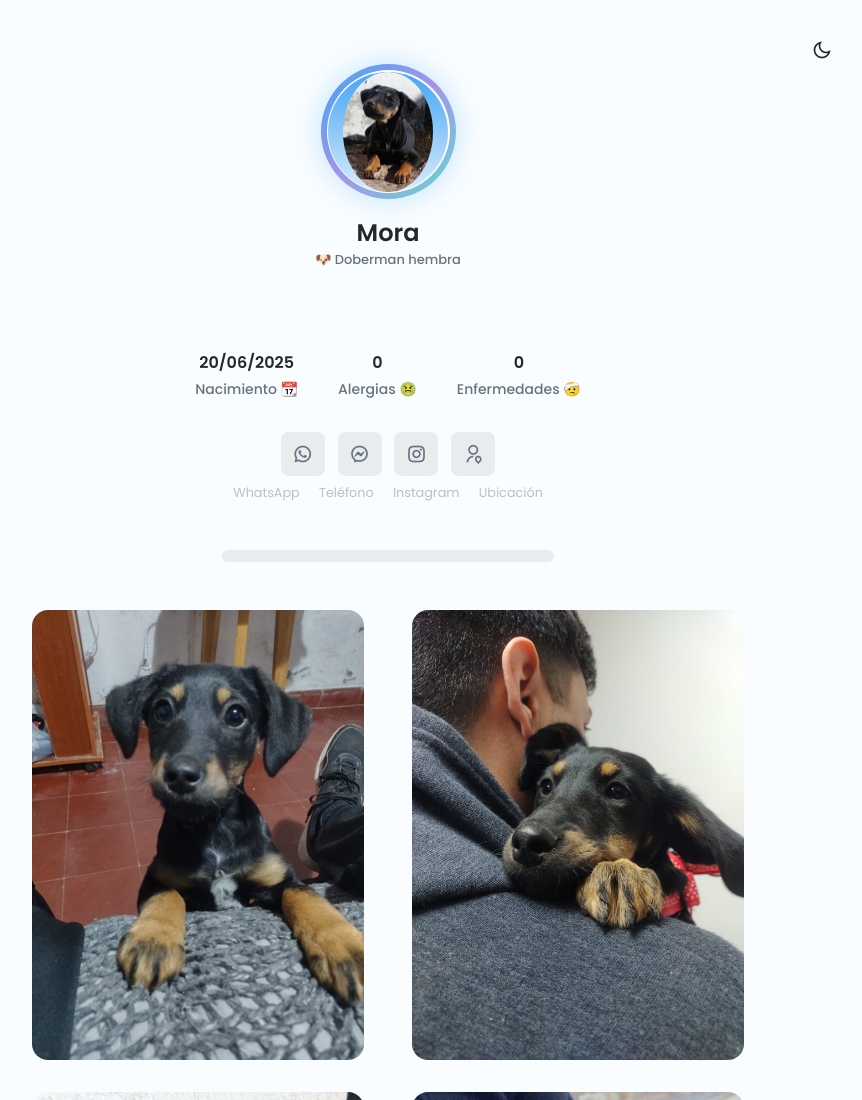
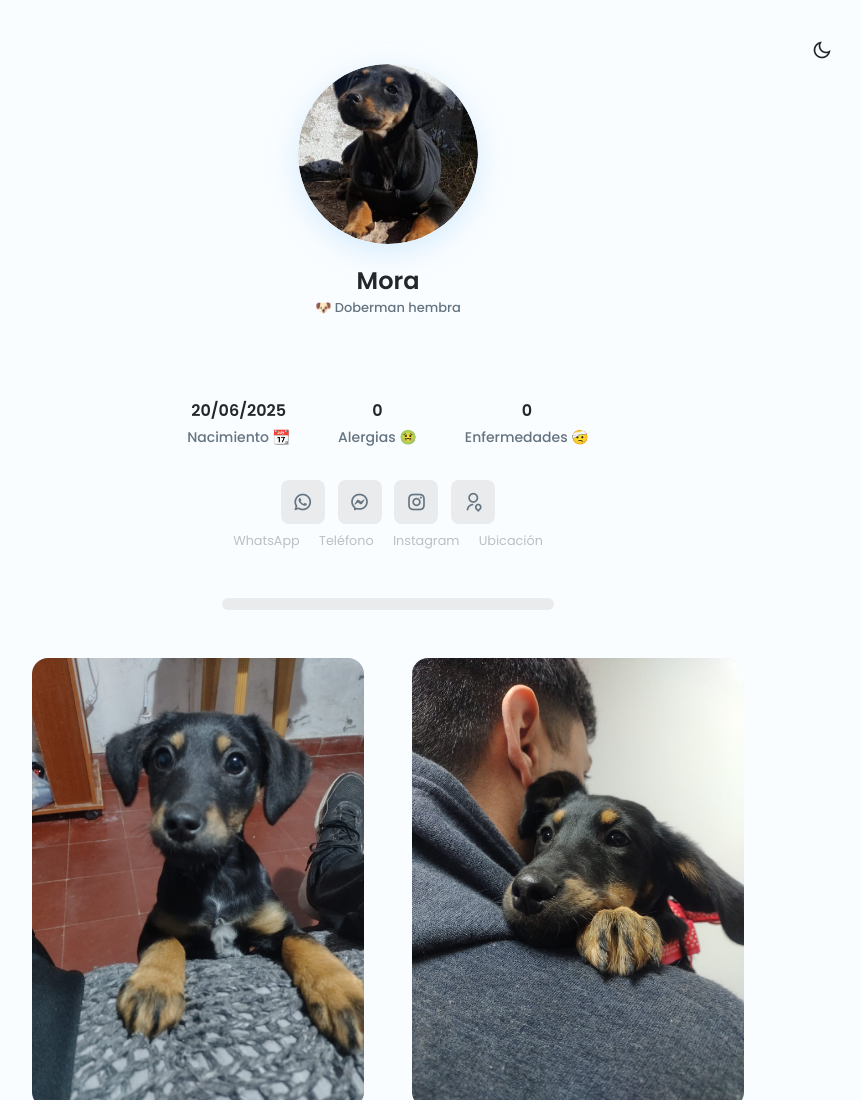
Before and after one commit to Gianp2/pet, a plain HTML site: page index.html in a window 1280 px wide. Shown: the top 1100 px of the page, without its empty margins (252-1114 px from the left). Drawn offline with nearby package versions, Linux system fonts and the light colour scheme.

Commit message:
Update styles.css

```diff
--- a/assets/css/styles.css
+++ b/assets/css/styles.css
@@ -77,18 +77,7 @@ img {
   height: auto;
 }
 
-
 /*=============== THEME ===============*/
-
-
-/*========== Variables Dark theme ==========*/
-
-
-/*==========
-    Color changes in some parts of
-    the website, in light theme
-==========*/
-
 
 /*=============== REUSABLE CSS CLASSES ===============*/
 .container {
@@ -103,166 +92,113 @@ img {
 }
 
 /*=============== PROFILE ===============*/
-.profile{
+.profile {
   position: relative;
   padding-top: 3rem;
 }
-.profile__container{
+
+.profile__container {
   row-gap: 2rem;
 }
-.profile__data{
+
+.profile__data {
   display: grid;
   text-align: center;
 }
-.profile__perfil
-{
-  width: 100px;
-  height: 100px;
-  background: linear-gradient(180deg,
-              hsla(var(--hue), var(--sat), var(--lig), 1) 0%,
-              hsla(var(--hue), var(--sat), var(--lig), .2) 100%);
-  border-radius: 50%;
-  overflow: hidden;
-  display: flex;
-  align-items: flex-end;
-  justify-content: center;
 
-}
-.profile__perfil img{
-  width: 80px;
-}
-
-
-.profile__border {
-  position: relative;
-  justify-self: center;
-  width: 160px; /* más grande */
-  height: 160px;
-  border-radius: 50%;
-  display: grid;
-  place-items: center;
-  margin-bottom: 1.2rem;
-  background: linear-gradient(135deg,
-              hsl(var(--hue), var(--sat), var(--lig)),
-              hsl(250, 66%, 75%),
-              hsl(174, 63%, 62%));
-  box-shadow: 0 0 30px hsla(var(--hue), var(--sat), var(--lig), 0.3);
-  overflow: hidden;
-}
-
-.profile__border::before {
-  content: "";
-  position: absolute;
-  inset: 6px; /* grosor del borde */
-  background-color: var(--container-color);
-  border-radius: 50%;
-  z-index: 0;
-}
-
+/* 🔹 FOTO DE PERFIL SIN BORDES - MÁS GRANDE */
 .profile__perfil {
   position: relative;
-  width: 140px; /* más grande que antes */
-  height: 140px;
+  width: 160px; /* 🔹 MÁS GRANDE */
+  height: 160px; /* 🔹 MÁS GRANDE */
   border-radius: 50%;
   overflow: hidden;
   display: flex;
   align-items: center;
   justify-content: center;
-  z-index: 1;
+  margin: 0 auto 1.2rem;
+  /* 🔹 SIN BORDES - Solo sombra suave */
+  box-shadow: 0 8px 32px hsla(var(--hue), var(--sat), var(--lig), 0.2);
+  transition: transform 0.4s ease, box-shadow 0.4s ease;
+}
+
+.profile__perfil:hover {
+  transform: scale(1.05);
+  box-shadow: 0 12px 40px hsla(var(--hue), var(--sat), var(--lig), 0.3);
 }
 
 .profile__perfil img {
-  width: 100%;
+  width: 100%; /* 🔹 OCUPA TODO EL ESPACIO */
   height: 100%;
   object-fit: cover;
   border-radius: 50%;
-  transition: transform 0.4s ease, box-shadow 0.4s ease;
+  /* 🔹 SIN BORDES - Solo la imagen pura */
 }
 
-.profile__perfil:hover img {
-  transform: scale(1.08); /* ligero zoom */
-  box-shadow: 0 0 20px hsla(var(--hue), var(--sat), var(--lig), 0.5);
+.profile__name {
+  font-size: var(--h2-font-size);
 }
 
-
-.profile__perfil {
-  position: relative;
-  width: 130px; /* 🔹 un poco más grande también */
-  height: 130px;
-  border-radius: 50%;
-  overflow: hidden;
-  display: flex;
-  align-items: center;
-  justify-content: center;
-  z-index: 1;
-}
-
-.profile__perfil img {
-  width: 100%;
-  height: 100%;
-  object-fit: cover;
-  border-radius: 50%;
-  transition: transform 0.4s ease, box-shadow 0.4s ease;
-}
-
-.profile__perfil:hover img {
-  transform: scale(1.05);
-  box-shadow: 0 0 15px hsla(var(--hue), var(--sat), var(--lig), 0.4);
-}
-
-.profile__name{
-  font-size: var(--h2-font-size);
-}
-.profile__profession{
+.profile__profession {
   font-size: var(--smaller-font-size);
   font-weight: 500;
   color: var(--text-color);
   margin-bottom: 1rem;
 }
-.profile__social{
+
+.profile__social {
   display: flex;
   justify-content: center;
   column-gap: .75rem;
 }
-.profile__social-link{
+
+.profile__social-link {
   font-size: 1.25rem;
   color: var(--title-color);
   transition: .3s;
 }
-.profile__social-link:hover{
+
+.profile__social-link:hover {
   color: var(--first-color);
 }
-.profile__info{
+
+.profile__info {
   grid-template-columns: repeat(3, max-content);
   justify-content: center;
   column-gap: 2.5rem;
 }
-.profile__info-group{
+
+.profile__info-group {
   text-align: center;
 }
-.profile__info-number{
+
+.profile__info-number {
   font-size: var(--normal-font-size);
   margin-bottom: .25rem;
 }
-.profile__info-description{
+
+.profile__info-description {
   font-size: var(--smaller-font-size);
   font-weight: 500;
 }
+
 .profile__buttons,
-.profile__buttons-small{
+.profile__buttons-small {
   display: flex;
   align-items: center;
   justify-content: center;
 }
-.profile__buttons{
+
+.profile__buttons {
   column-gap: 1rem;
 }
-.profile__buttons-small{
 
+.profile__buttons-small {
   column-gap: .25rem;
 }
+
 /*=============== BUTTONS ===============*/
-.button{
+.button {
   display: inline-flex;
   align-items: center;
   column-gap: .5rem;
@@ -273,26 +209,31 @@ img {
   transition: .3s;
   box-shadow: 0 8px 24px hsla(var(--hue), var(--sat), var(--lig), .25);
 }
-.button i{
+
+.button i {
   font-size: 1.25rem;
 }
-.button:hover{
+
+.button:hover {
   background-color: var(--first-color-alt);
 }
-.button__small{
+
+.button__small {
   padding: .75rem;
   box-shadow: none;
 }
-.button__gray{
+
+.button__gray {
   background-color: var(--text-color-lighten);
   color: var(--text-color);
 }
-.button__gray:hover{
+
+.button__gray:hover {
   background-color: var(--text-color-light);
 }
 
 /*=============== FILTERS TABS ===============*/
-.filters__content{
+.filters__content {
   margin: 2rem 0 2.5rem;
   background-color: var(--text-color-lighten);
   padding: .375rem;
@@ -301,7 +242,8 @@ img {
   justify-content: space-between;
   column-gap: .5rem;
 }
-.filters__button{
+
+.filters__button {
   width: 100%;
   border: none;
   outline: none;
@@ -315,24 +257,24 @@ img {
   background-color: transparent;
   transition: .3s;
 }
-.filters__button:hover{
+
+.filters__button:hover {
   background-color: var(--body-color);
 }
 
-
-
 /*=============== PROJECTS ===============*/
-.projects__card{
+.projects__card {
   position: relative;
   border-radius: 1rem;
   overflow: hidden;
 }
-.projects__card img{
+
+.projects__card img {
   width: 100%;
   height: 100%;
+}
 
-}
-.projects__modal{
+.projects__modal {
   position: absolute;
   width: 100%;
   height: 100%;
@@ -340,97 +282,108 @@ img {
   left: 0;
   background: linear-gradient(180deg,
               hsla(var(--hue), 24%, 40%, .3) 0%,
-              hsla(var(--hue), 24%, 4%, 1) 95%
-
-              );
+              hsla(var(--hue), 24%, 4%, 1) 95%);
   display: grid;
   align-items: flex-end;
   padding: 1.5rem 1.25rem;
   transition: .3s;
 }
+
 .projects__subtitle,
-.projects__title{
+.projects__title {
   color: #fff;
 }
-.projects__subtitle{
+
+.projects__subtitle {
   font-size: var(--smaller-font-size);
 }
-.projects__title{
+
+.projects__title {
   font-size: var(--h3-font-size);
   margin-bottom: .75rem;
+}
 
-}
-.projects__button{
+.projects__button {
   padding: .5rem;
 }
-.projects__card:hover .projects__modal{
+
+.projects__card:hover .projects__modal {
   bottom: 0;
 }
+
 /*=============== SKILLS ===============*/
-.skills__content{
+.skills__content {
   row-gap: 3.5rem;
 }
-.skills__title{
+
+.skills__title {
   margin-bottom: 1.5rem;
   font-size: var(--h3-font-size);
   text-align: center;
 }
-.skills__box{
+
+.skills__box {
   display: flex;
   justify-content: center;
   column-gap: 3rem;
 }
-.skills__group{
+
+.skills__group {
   display: grid;
   align-content: flex-start;
   row-gap: 1rem;
 }
-.skills__data{
+
+.skills__data {
   display: flex;
   column-gap: .5rem;
 }
-.skills__data i{
+
+.skills__data i {
   font-size: 1rem;
   color: var(--first-color);
 }
-.skills__name{
+
+.skills__name {
   font-size: var(--normal-font-size);
   font-weight: 500;
   line-height: 18px;
 }
-.skills__level
-{
+
+.skills__level {
   font-size: var(--small-font-size);
 }
+
 /* Hide and show projects & skills */
-.filters [data-content]{
+.filters [data-content] {
   display: none;
 }
-.filters__active[data-content]{
+
+.filters__active[data-content] {
   display: grid;
 }
 
 /* Activate button filter */
-.filter-tab-active{
+.filter-tab-active {
   background-color: var(--body-color);
 }
 
 /*=============== FOOTER ===============*/
-.footer{
+.footer {
   text-align: center;
 }
-.footer__copy{
+
+.footer__copy {
   display: block;
   margin: 2.5rem 0 2rem;
   font-size: var(--small-font-size);
   color: var(--text-color-light);
 }
 
-
 /*=============== SCROLL BAR ===============*/
 
 /* theme */
-.change-theme{
+.change-theme {
   position: absolute;
   top: 1.5rem;
   right: 0;
@@ -439,125 +392,142 @@ img {
   cursor: pointer;
   transition: .3s;
 }
-.change-theme:hover{
-  color: var(--first-color) ;
+
+.change-theme:hover {
+  color: var(--first-color);
 }
-body.dark-theme{
+
+body.dark-theme {
   --title-color: hsl(var(--hue), 12%, 95%);
   --text-color: hsl(var(--hue), 12%, 75%);
   --body-color: hsl(var(--hue), 40%, 8%);
   --container-color: hsl(var(--hue), 24%, 12%);
 }
-/* Colors changues in some parts of the website, in light theme */
-.dark-theme .button__gray
-{
+
+/* Colors changes in some parts of the website, in light theme */
+.dark-theme .button__gray {
   background-color: var(--container-color);
 }
-.dark-theme .button__gray:hover{
+
+.dark-theme .button__gray:hover {
   background-color: hsl(var(--hue), 24%, 16%);
 }
-.dark-theme .filters__content{
+
+.dark-theme .filters__content {
   background-color: var(--container-color);
 }
-.dark-theme::-webkit-scrollbar{
+
+.dark-theme::-webkit-scrollbar {
   background-color: hsl(var(--hue), 8%, 16%);
 }
-.dark-theme::-webkit-scrollbar-thumb{
+
+.dark-theme::-webkit-scrollbar-thumb {
   background-color: hsl(var(--hue), 8%, 24%);
 }
-.dark-theme::-webkit-scrollbar-thumb:hover{
+
+.dark-theme::-webkit-scrollbar-thumb:hover {
   background-color: hsl(var(--hue), 8%, 32%);
 }
+
 /*=============== BREAKPOINTS ===============*/
 /* For small devices */
 @media screen and (max-width: 320px) {
-    .container{
+  .container {
     margin-left: 1rem;
     margin-right: 1rem;
   }
-    .profile__info{
+
+  .profile__info {
     column-gap: 1.5rem;
   }
-    .profile__buttons{
+
+  .profile__buttons {
     flex-direction: column;
     row-gap: 1rem;
+  }
 
-    }
-    .skills__box{
+  .skills__box {
     column-gap: 1rem;
   }
 }
 
 /* For medium devices */
-@media screen and (min-width: 576px){
-  .projects__content{
+@media screen and (min-width: 576px) {
+  .projects__content {
     grid-template-columns: 332px;
     justify-content: center;
   }
-  .filters__content{
+
+  .filters__content {
     width: 332px;
     margin: 3rem auto;
-
   }
 }
-@media screen and (min-width: 776px){
-  .projects__content, .skills__content{
+
+@media screen and (min-width: 776px) {
+  .projects__content,
+  .skills__content {
     grid-template-columns: repeat(2, 332px);
   }
-  .skills__content{
+
+  .skills__content {
     justify-content: center;
     column-gap: 3rem;
   }
 }
+
 /* For large devices */
-@media screen and (min-width: 992px){
-  .container{
+@media screen and (min-width: 992px) {
+  .container {
     margin-left: auto;
     margin-right: auto;
   }
-  .change-theme{
+
+  .change-theme {
     top: 2.5rem;
     right: 2.5rem;
   }
-  .profile{
+
+  .profile {
     padding-top: 4rem;
   }
-  .profile__border{
-    width: 135px;
-    height: 135px;
-    margin-bottom: 1rem;
+
+  /* 🔹 MÁS GRANDE EN DESKTOP */
+  .profile__perfil {
+    width: 180px; /* 🔹 AÚN MÁS GRANDE */
+    height: 180px;
   }
-  .profile__perfil{
-    width: 120px;
-    height: 120px;
-  }
-  .profile__perfil img{
-    width: 90px;
-  }
-  .profile__profession{
+
+  .profile__profession {
     margin-bottom: 1.5rem;
   }
-  .profile_info{
+
+  .profile__info {
     column-gap: 3rem;
   }
-  .profile__info-description{
+
+  .profile__info-description {
     font-size: var(--small-font-size);
   }
-  .profile__buttons{
+
+  .profile__buttons {
     column-gap: 2rem;
   }
-  .projects__content{
-    gap: 2rem 3rem
+
+  .projects__content {
+    gap: 2rem 3rem;
   }
-  .projects__modal{
+
+  .projects__modal {
     padding: 1.5rem;
   }
-  .skills__title{
+
+  .skills__title {
     font-size: var(--normal-font-size);
-    margin-bottom: 2.5rem!important;
+    margin-bottom: 2.5rem !important;
+  }
 
-  }
-  .footer__copy{
+  .footer__copy {
     margin: 4.5rem 0 2.5rem;
   }
 }
```
Lines whose indentation alone changed are shown as unchanged.
